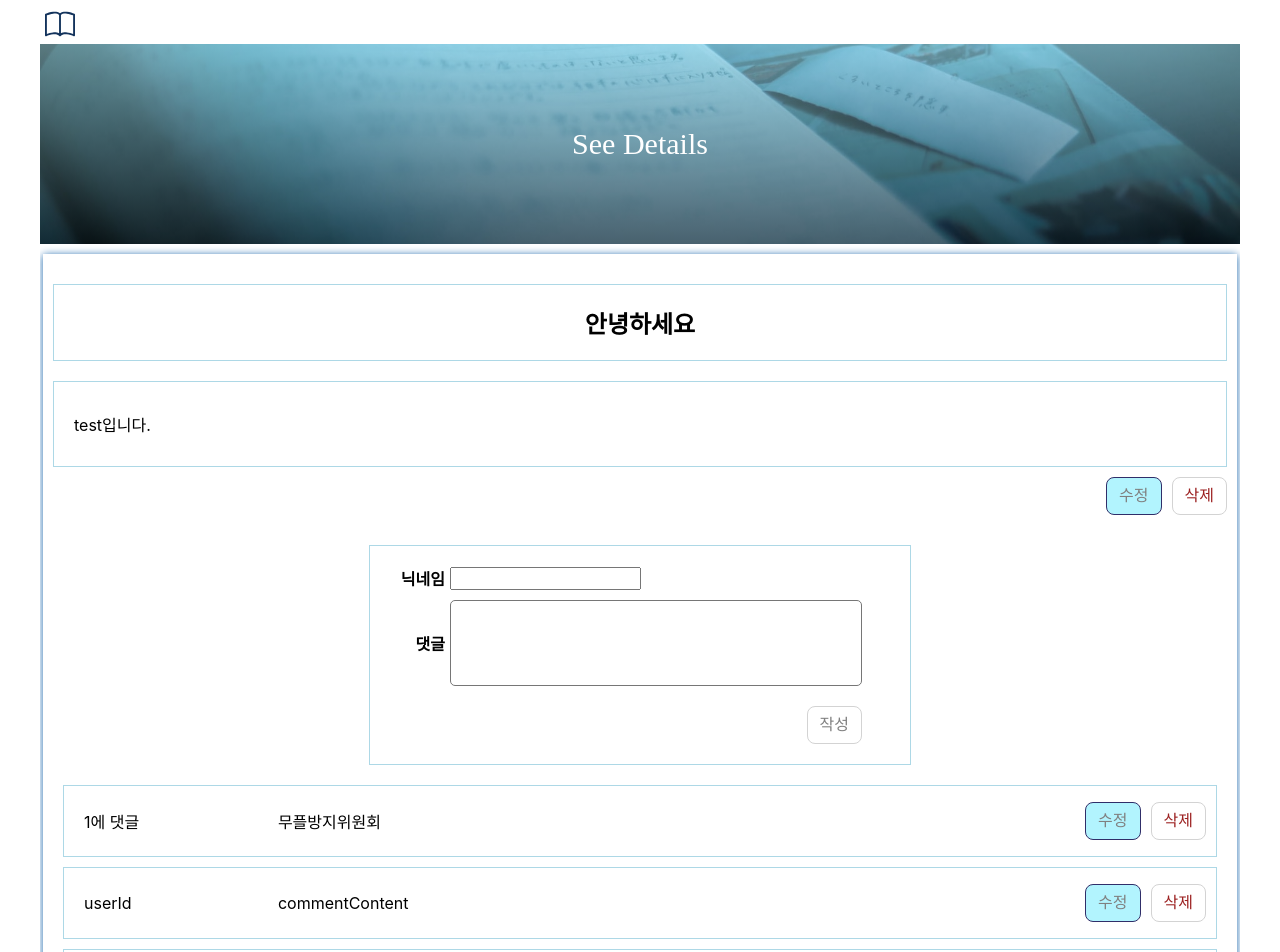
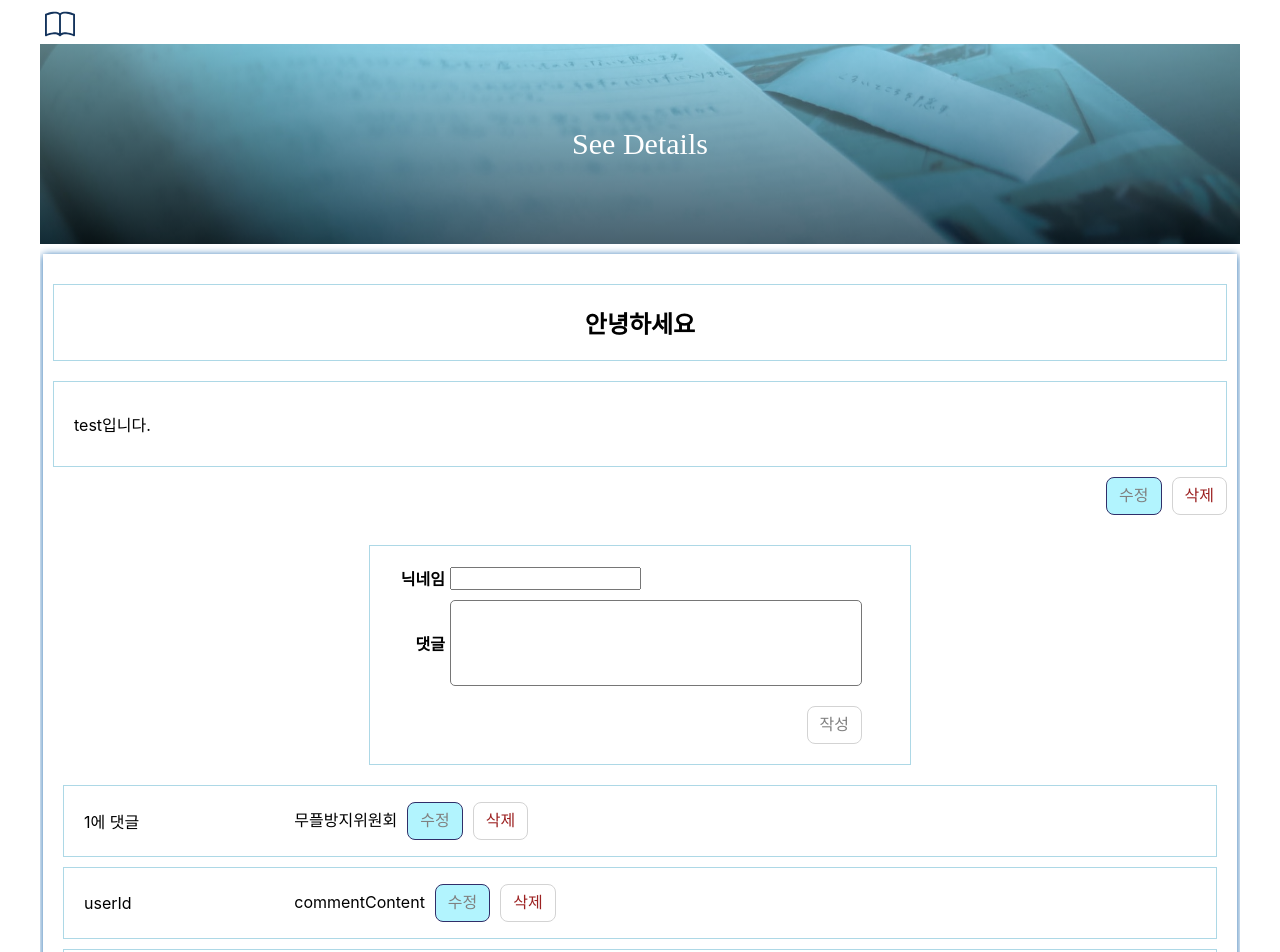
Before and after one commit to maydec2298/MyMorningPage, a React (Create React App) app: page /detail/1 in a window 1280 px wide. Shown: the top 952 px of the page. Built offline with nearby package versions, Linux system fonts and the light colour scheme; data requests are answered from the project's data file; a web font is replaced by a local one.

Commit message:
Update Comment.jsx
댓글 삭제 기능 구현 완료
test 완료

```diff
--- a/src/components/Comments/Comment.jsx
+++ b/src/components/Comments/Comment.jsx
@@ -1,20 +1,54 @@
-import { useState } from 'react';
-import styled from 'styled-components';
-import Button from '../UI/Button';
+import { useEffect, useState } from "react";
+import { useDispatch, useSelector } from "react-redux";
+import styled from "styled-components";
+import {
+  __deleteComment,
+  __getComments,
+} from "../../redux/modules/commentsSlice";
+import Button from "../UI/Button";
 
 const Comment = ({ comment }) => {
+  const dispatch = useDispatch();
+
   const [editMode, setEditMode] = useState(false);
+  // const comment = useSelector((state) => state.comment.comment);
+
+  const onDeleteHandler = (event) => {
+    event.stopPropagation();
+    const answer = window.confirm("이 댓글을 지울까요?");
+    if (answer) {
+      dispatch(__deleteComment(comment.id));
+    } else {
+      return;
+    }
+  };
 
   return (
     <CommentStyle>
       <NameDiv>
         <MarginSpan>{comment.userId}</MarginSpan>
       </NameDiv>
-      <CommentDiv>{!editMode ? <MarginSpan>{comment.content}</MarginSpan> : <Textarea>{comment.content}</Textarea>}</CommentDiv>
-      <Button edit onClick={() => setEditMode(!editMode)}>
-        {editMode ? '취소' : '수정'}
-      </Button>
-      <Button delete>{editMode ? '완료' : '삭제'}</Button>
+      <CommentDiv>
+        {!editMode ? (
+          <>
+            <MarginSpan>{comment.content}</MarginSpan>
+            <Button edit onClick={() => setEditMode(!editMode)}>
+              수정
+            </Button>
+            <Button delete onClick={onDeleteHandler}>
+              삭제
+            </Button>
+          </>
+        ) : (
+          <>
+            <Textarea>{comment.content}</Textarea>
+            <Button edit onClick={() => setEditMode(!editMode)}>
+              취소
+            </Button>
+            <Button delete>완료</Button>
+          </>
+        )}
+      </CommentDiv>
     </CommentStyle>
   );
 };
```
